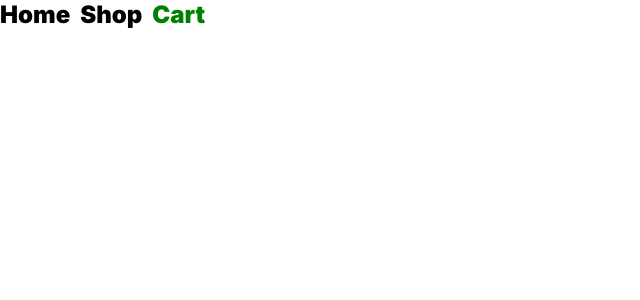
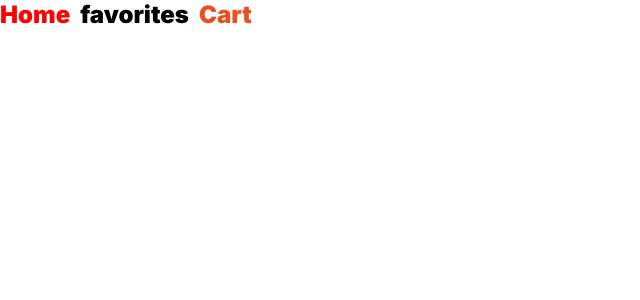
Before and after one commit to Ervin001/TOP_Shopping-Cart, a React (Vite) app: page / in a window 1280 px wide. Shown: the top 300 px of the page, without its empty margins (0-640 px from the left). Built offline with nearby package versions, Linux system fonts and the light colour scheme.

Commit message:
Added a little bit of custimization to the navbar links

```diff
--- a/src/components/Navigation/Navbar.tsx
+++ b/src/components/Navigation/Navbar.tsx
@@ -1,13 +1,21 @@
 import React from 'react';
-import { StyledUList, StyledList } from './NavbarStyles';
+import { StyledUList, StyledList, StyledAnchor } from './NavbarStyles';
 
 function Navbar() {
   return (
     <nav>
       <StyledUList>
-        <StyledList>Home</StyledList>
-        <StyledList>Shop</StyledList>
-        <StyledList $cart>Cart</StyledList>
+        <StyledList>
+          <StyledAnchor href='/'>Home</StyledAnchor>
+        </StyledList>
+        <StyledList>
+          <StyledAnchor href='/favorites'>favorites</StyledAnchor>
+        </StyledList>
+        <StyledList>
+          <StyledAnchor href='/cart' $cart>
+            Cart
+          </StyledAnchor>
+        </StyledList>
       </StyledUList>
     </nav>
   );
--- a/src/components/Navigation/NavbarStyles.tsx
+++ b/src/components/Navigation/NavbarStyles.tsx
@@ -6,13 +6,23 @@ export const StyledUList = styled.ul`
   list-style: none;
 `;
 
-interface StyledListProps {
-  $cart?: boolean;
-}
-
-export const StyledList = styled.li<StyledListProps>`
-  color: ${(props) => (props.$cart ? 'green' : 'black')};
+export const StyledList = styled.li`
   font-size: 2.4rem;
   font-family: 'Inter', sans-serif;
   font-weight: 900;
 `;
+interface StyledAnchorProp {
+  $cart?: boolean;
+}
+
+export const StyledAnchor = styled.a<StyledAnchorProp>`
+  color: ${(props) => (props.$cart ? '#EC4E20' : 'black')};
+  text-decoration: none;
+
+  &:hover {
+    color: red;
+  }
+  &:link {
+    color: ;
+  }
+`;
```
